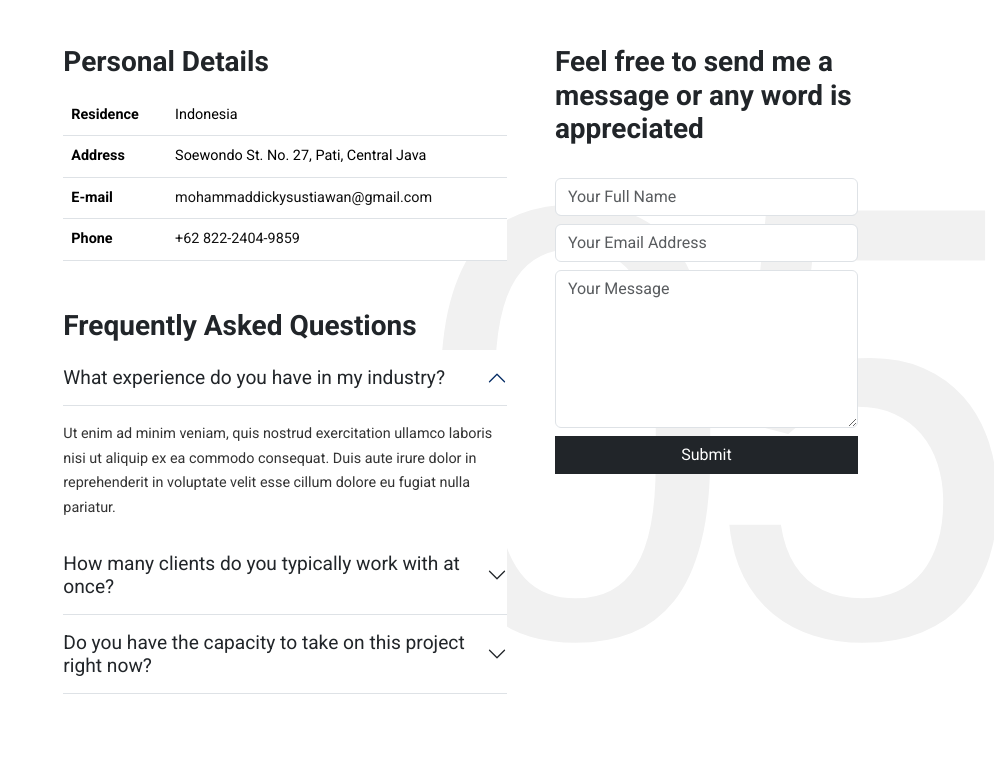
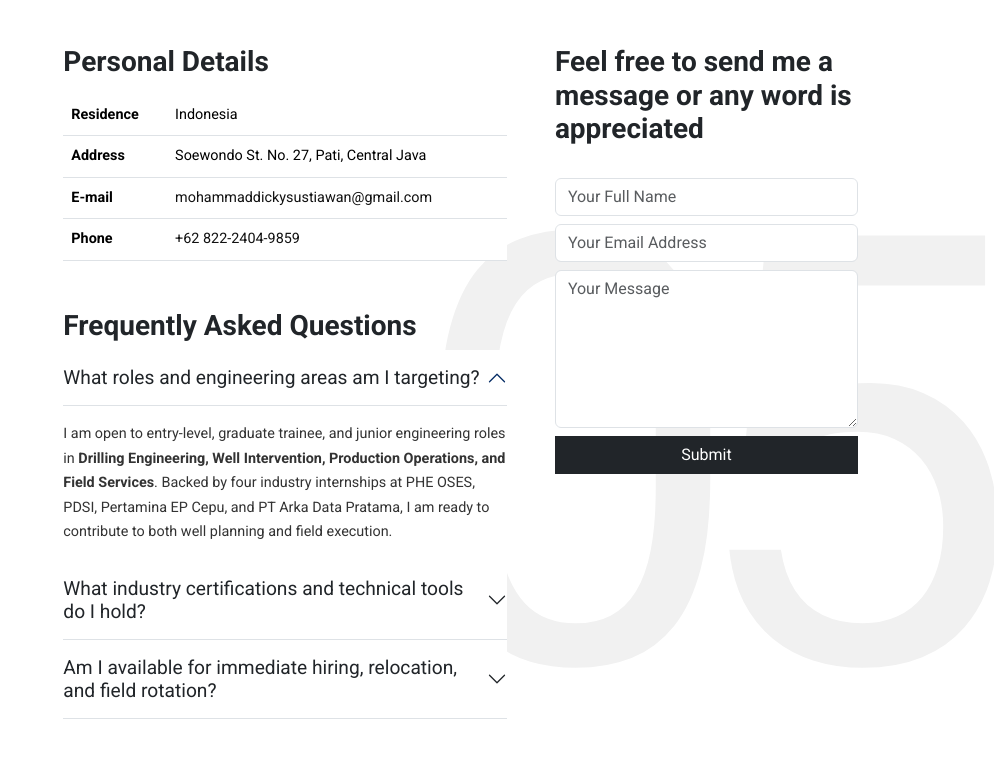
Before and after one commit to MohammadDickySustiawan/Mohammad-Dicky-Sustiawan, a plain HTML site: page index.html in a window 1280 px wide. Shown: the part 5346-6104 px from the top of the page, without its empty margins (286-1280 px from the left). Drawn offline with nearby package versions, Linux system fonts and the light colour scheme.

Commit message:
Update index.html

```diff
--- a/index.html
+++ b/index.html
@@ -726,52 +726,39 @@
                   <div class="accordion" id="accordionExample2">
                     <div class="accordion-item">
                       <h2 class="accordion-header" id="headingOne">
-                        <button class="accordion-button" type="button" data-bs-toggle="collapse"
-                          data-bs-target="#accordion-collapse1" aria-expanded="true"
-                          aria-controls="accordion-collapse1">
-                          What experience do you have in my industry?
+                        <button class="accordion-button" type="button" data-bs-toggle="collapse" data-bs-target="#collapseOne" aria-expanded="true" aria-controls="collapseOne">
+                          What roles and engineering areas am I targeting?
                         </button>
                       </h2>
-                      <div id="accordion-collapse1" class="accordion-collapse collapse show"
-                        aria-labelledby="headingOne" data-bs-parent="#accordionExample2">
+                      <div id="collapseOne" class="accordion-collapse collapse show" aria-labelledby="headingOne" data-bs-parent="#accordionExample2">
                         <div class="accordion-body">
-                          Ut enim ad minim veniam,
-                          quis nostrud exercitation ullamco laboris nisi ut aliquip ex ea commodo consequat. Duis aute
-                          irure dolor in reprehenderit in voluptate velit esse cillum dolore eu fugiat nulla pariatur.
+                          I am open to entry-level, graduate trainee, and junior engineering roles in <strong>Drilling Engineering, Well Intervention, Production Operations, and Field Services</strong>. Backed by four industry internships at PHE OSES, PDSI, Pertamina EP Cepu, and PT Arka Data Pratama, I am ready to contribute to both well planning and field execution.
                         </div>
                       </div>
                     </div>
+
                     <div class="accordion-item">
                       <h2 class="accordion-header" id="headingTwo">
-                        <button class="accordion-button collapsed" type="button" data-bs-toggle="collapse"
-                          data-bs-target="#accordion-collapse2" aria-expanded="false"
-                          aria-controls="accordion-collapse2">
-                          How many clients do you typically work with at once?
+                        <button class="accordion-button collapsed" type="button" data-bs-toggle="collapse" data-bs-target="#collapseTwo" aria-expanded="false" aria-controls="collapseTwo">
+                          What industry certifications and technical tools do I hold?
                         </button>
                       </h2>
-                      <div id="accordion-collapse2" class="accordion-collapse collapse" aria-labelledby="headingTwo"
-                        data-bs-parent="#accordionExample2">
+                      <div id="collapseTwo" class="accordion-collapse collapse" aria-labelledby="headingTwo" data-bs-parent="#accordionExample2">
                         <div class="accordion-body">
-                          Ut enim ad minim veniam,
-                          quis nostrud exercitation ullamco laboris nisi ut aliquip ex ea commodo consequat. Duis aute
-                          irure dolor in reprehenderit in voluptate velit esse cillum dolore eu fugiat nulla pariatur.
+                          I hold active certifications in <strong>IWCF Level 1 (Well Control), Onshore Driller (Juru Bor), and HSE Operator (Operator K3)</strong>. On the technical side, I am proficient in Landmark Halliburton, PIPESIM, Prosper, FracCade, and Interactive Petrophysics, alongside Python and Excel for engineering data processing.
                         </div>
                       </div>
                     </div>
+
                     <div class="accordion-item">
                       <h2 class="accordion-header" id="headingThree">
-                        <button class="accordion-button collapsed" type="button" data-bs-toggle="collapse"
-                          data-bs-target="#accordion-collapse3" aria-expanded="false"
-                          aria-controls="accordion-collapse3">
-                          Do you have the capacity to take on this project right now?
+                        <button class="accordion-button collapsed" type="button" data-bs-toggle="collapse" data-bs-target="#collapseThree" aria-expanded="false" aria-controls="collapseThree">
+                          Am I available for immediate hiring, relocation, and field rotation?
                         </button>
                       </h2>
-                      <div id="accordion-collapse3" class="accordion-collapse collapse" aria-labelledby="headingThree"
-                        data-bs-parent="#accordionExample2">
+                      <div id="collapseThree" class="accordion-collapse collapse" aria-labelledby="headingThree" data-bs-parent="#accordionExample2">
                         <div class="accordion-body">
-                          Ut enim ad minim veniam,
-                          quis nostrud exercitation ullamco laboris nisi ut aliquip ex ea commodo consequat. Duis aute
-                          irure dolor in reprehenderit in voluptate velit esse cillum dolore eu fugiat nulla pariatur.
+                          Yes. As a D-IV Petroleum Production Engineering graduate, I am available to join immediately and fully prepared for <strong>onshore/offshore field rotations, remote site assignments, and relocation</strong> across Indonesia or internationally.
                         </div>
                       </div>
                     </div>
```
